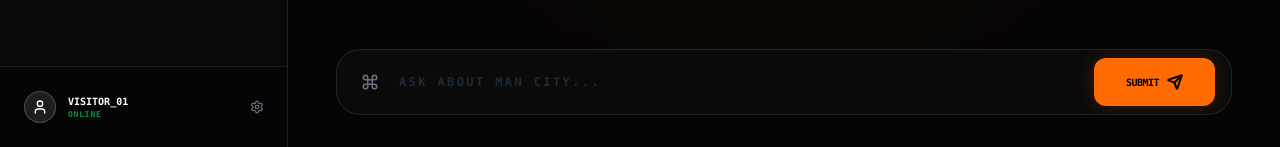
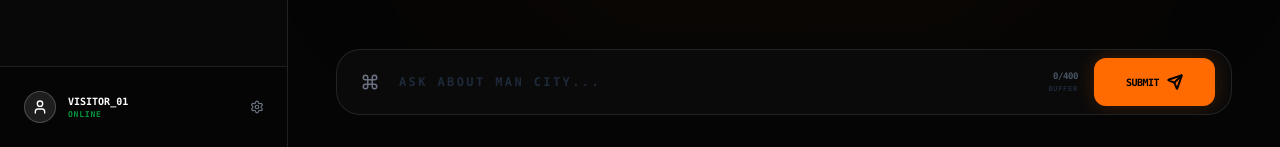
Before and after one commit to CodeWithHKL/cohere_chatbot_UI, a Next.js app: page / in a window 1280 px wide. Shown: the part 653-800 px from the top of the page. Built offline with nearby package versions, Linux system fonts and the light colour scheme.

Commit message:
Limitization - 100 Bot Token + 400 Character Input

```diff
--- a/app/api/chat/route.ts
+++ b/app/api/chat/route.ts
@@ -9,6 +9,13 @@ export async function POST(req: Request) {
   try {
     const { message } = await req.json();
 
+    if (!message || message.length > 400) {
+      return NextResponse.json(
+        { reply: "SYSTEM_ERROR: INPUT_OVERLOAD. PLEASE LIMIT QUERY TO 400 CHARACTERS." },
+        { status: 400 }
+      );
+    }
+
     const response = await cohere.chat({
       model: 'command-r7b-12-2024',
       messages: [
@@ -19,7 +26,7 @@ export async function POST(req: Request) {
         { role: 'user', content: message },
       ],
       temperature: 0.7,
-      maxTokens: 200,
+      maxTokens: 100,
     });
 
     const botReply = response.message.content[0].text;
--- a/app/page.tsx
+++ b/app/page.tsx
@@ -17,6 +17,7 @@ export default function CyberChat() {
   const [isLoading, setIsLoading] = useState(false);
   const [sidebarOpen, setSidebarOpen] = useState(true);
   const scrollRef = useRef<HTMLDivElement>(null);
+  const CHARACTER_LIMIT = 400;
 
   useEffect(() => {
     setMounted(true);
@@ -159,15 +160,28 @@ export default function CyberChat() {
               <div className="absolute -inset-1 bg-[#ff6b00]/20 rounded-[1rem] md:rounded-[2rem] blur-lg opacity-0 group-focus-within:opacity-100 transition duration-700"></div>
               <div className="relative flex items-center bg-[#0a0a0a] border border-white/10 rounded-[1rem] md:rounded-[1.5rem] overflow-hidden backdrop-blur-md">
                 <div className="pl-4 md:pl-6 text-gray-500 shrink-0"><Command size={18} /></div>
+
                 <input
                   type="text"
                   disabled={isLoading}
                   value={input}
+                  maxLength={CHARACTER_LIMIT}
                   onChange={(e) => setInput(e.target.value)}
                   onKeyDown={(e) => e.key === "Enter" && handleSend()}
                   placeholder={isLoading ? "PROCESSING..." : "ASK ABOUT MAN CITY..."}
                   className="w-full bg-transparent border-none py-4 md:py-6 px-3 md:px-5 text-[11px] md:text-xs font-black uppercase tracking-[0.2em] focus:outline-none placeholder:text-gray-800 disabled:opacity-50"
                 />
+
+                {/* Character Counter */}
+                <div className="hidden sm:flex flex-col items-end mr-4 select-none">
+                  <span className={`text-[9px] font-black tracking-tighter ${
+                    input.length >= CHARACTER_LIMIT ? 'text-red-500' : 'text-gray-600'
+                  }`}>
+                    {input.length}/{CHARACTER_LIMIT}
+                  </span>
+                  <span className="text-[7px] text-gray-800 font-bold uppercase tracking-widest">Buffer</span>
+                </div>
+
                 <button
                   onClick={handleSend}
                   disabled={isLoading}
```
